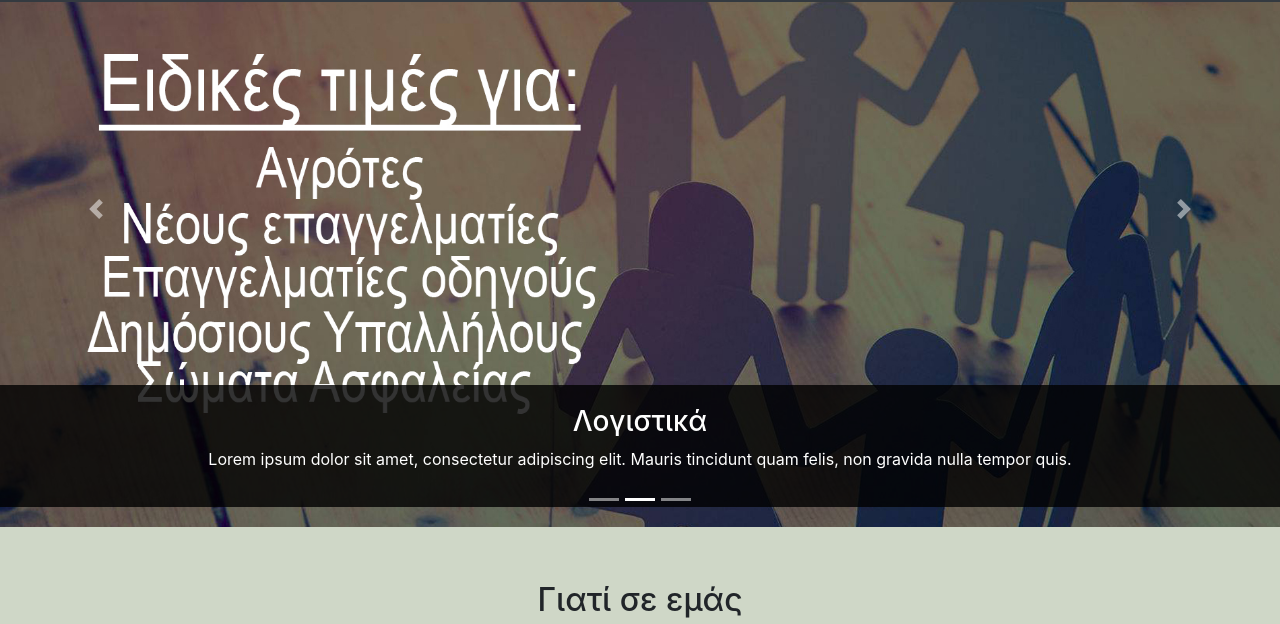
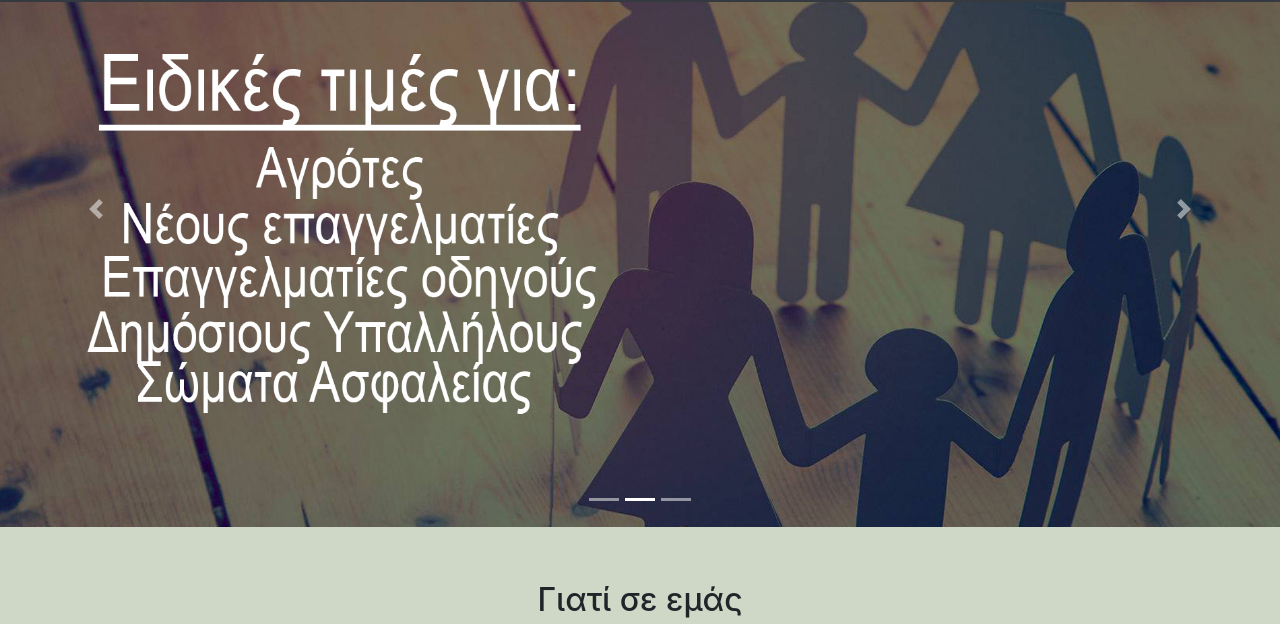
Before and after one commit to LogistikoXanos/ins, a plain HTML site: page index.html in a window 1280 px wide. Shown: the part 108-732 px from the top of the page. Drawn offline with Linux system fonts and the light colour scheme; a script that the page names is missing.

Commit message:
Remove the text from carousel

```diff
--- a/css/custom.css
+++ b/css/custom.css
@@ -47,23 +47,6 @@ section {
   background-size: cover;
   margin-top: 6em;
   background-color: #343a40!important;
-}
-
-.carousel-caption.d-none.d-md-block {
-  background-color: rgba(0, 0, 0, .8);
-  width: 100%;
-}
-
-.carousel-caption {
-  position: absolute;
-  right: 0%;
-  bottom: 20px;
-  left: 0%;
-  z-index: 10;
-  padding-top: 20px;
-  padding-bottom: 20px;
-  color: #fff;
-  text-align: center;
 }
 
 /* ////// WHY US SECTION //////  */
--- a/index.html
+++ b/index.html
@@ -68,34 +68,16 @@
       </ol>
       <div class="carousel-inner" role="listbox">
         <!-- Slide One - Set the background image for this slide in the line below -->
-        <!-- <div class="carousel-item active" style="background-image: url('./resources/carousel-1.jpg')"> -->
           <div class="carousel-item active">
               <a href="./pages/insurance-vehicle.html"><img class="d-block w-100 slide-one" src="./resources/carousel-1.jpg" alt="First slide"></a>
-          <div class="carousel-caption d-none d-md-block">
-            <h3>Ασφάλειες</h3>
-            <p>Lorem ipsum dolor sit amet, consectetur adipiscing elit. Mauris tincidunt quam felis, non gravida nulla
-              tempor quis.</p>
-          </div>
         </div>
         <!-- Slide Two - Set the background image for this slide in the line below -->
-        <!-- <div class="carousel-item" style="background-image: url('./resources/carousel-2.jpg')"> -->
           <div class="carousel-item" >
               <a href="#accounting"><img class="d-block w-100 slide-two" src="./resources/carousel-2.jpg" alt="Second slide"></a>
-          <div class="carousel-caption d-none d-md-block">
-            <h3>Λογιστικά</h3>
-            <p>Lorem ipsum dolor sit amet, consectetur adipiscing elit. Mauris tincidunt quam felis, non gravida nulla
-              tempor quis.</p>
-          </div>
         </div>
         <!-- Slide Three - Set the background image for this slide in the line below -->
-        <!-- <div class="carousel-item" style="background-image: url('./resources/carousel-3.jpg')"> -->
           <div class="carousel-item">
               <a href="./pages/insurance-health.html"><img class="d-block w-100 slide-three" src="./resources/carousel-3.jpg" alt="Third slide"></a>
-          <div class="carousel-caption d-none d-md-block">
-            <h3>Προσφορά</h3>
-            <p>Lorem ipsum dolor sit amet, consectetur adipiscing elit. Mauris tincidunt quam felis, non gravida nulla
-              tempor quis.</p>
-          </div>
         </div>
       </div>
       <a class="carousel-control-prev" href="#carouselExampleIndicators" role="button" data-slide="prev">
```
